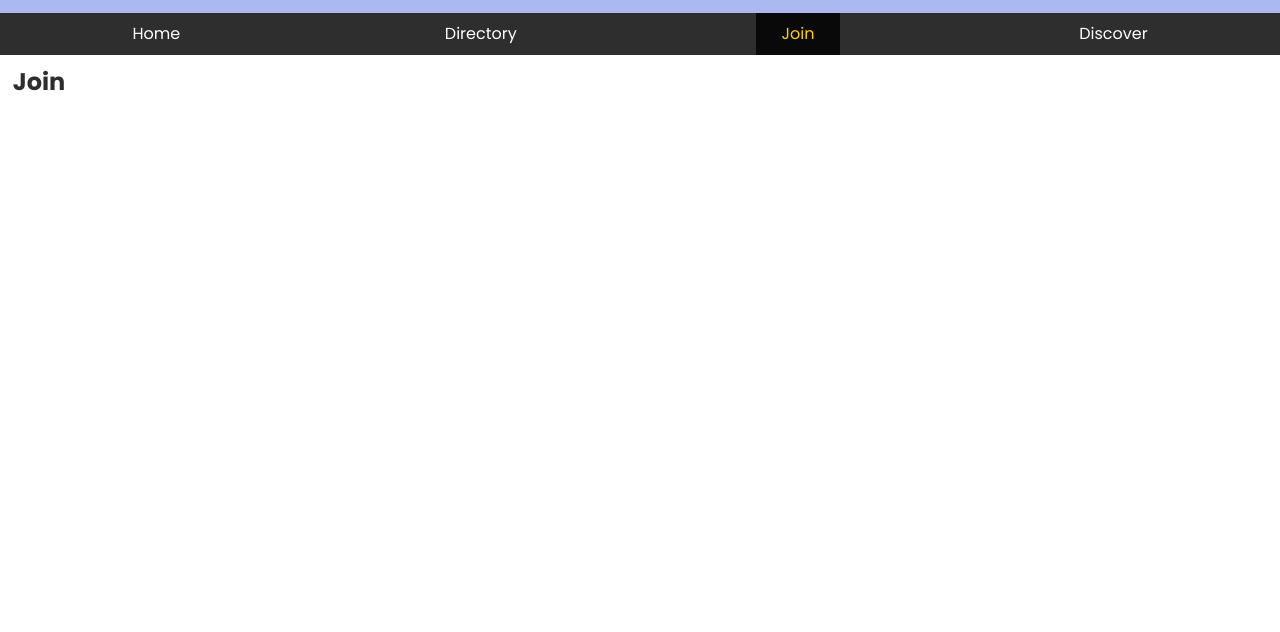
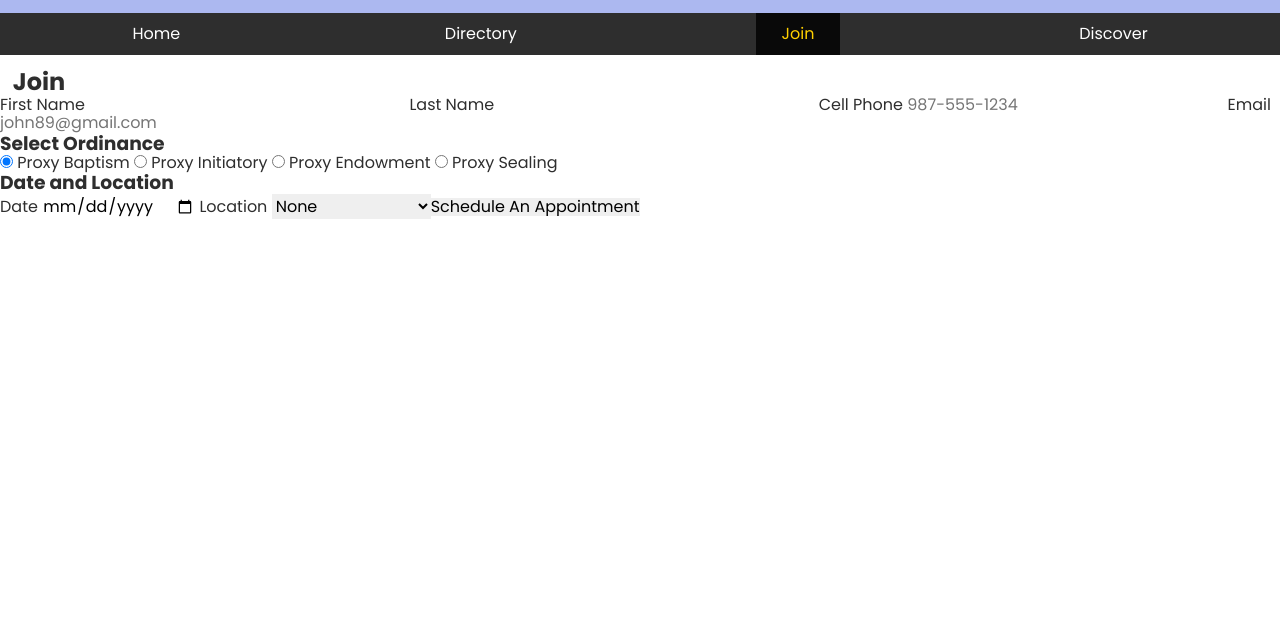
Before and after one commit to jdalmeria-tech/wdd231, a plain HTML site: page chamber/join.html in a window 1280 px wide. Shown: the part 59-691 px from the top of the page. Drawn offline with Linux system fonts and the light colour scheme.

Commit message:
initially set up the structure of the form and the div for the membership cards

```diff
--- a/chamber/join.html
+++ b/chamber/join.html
@@ -57,7 +57,40 @@
   </nav>
   <main>
     <h1 tabindex="0">Join</h1>
-    <div class="joinPage"></div>
+    <div class="joinPage">
+      <div class="form">
+        <form method="GET" action="thankyou.html" class="designOne">
+          <label>First Name <input type="text" name="first" required autocomplete="given-name" title="Your First Name"></label>
+            <label>Last Name <input type="text" name="last" required autocomplete="family-name" title="Your Last Name"></label>
+            <label>Cell Phone <input type="tel" name="phone"  autocomplete="tel" title="A Phone Number with dashes" placeholder="987-555-1234" ></label>
+            <label>Email <input type="email" name="email" required placeholder="john89@gmail.com"  title="Your Email" autocomplete="email"></label>
+
+
+            <h3>Select Ordinance</h3>
+            <label><input type="radio" name="ordinance" value="Baptism" checked> Proxy Baptism</label>
+            <label><input type="radio" name="ordinance" value="Initiatory"> Proxy Initiatory</label>
+            <label><input type="radio" name="ordinance" value="Endowment"> Proxy Endowment</label>
+            <label><input type="radio" name="ordinance" value="Sealing"> Proxy Sealing</label>
+
+
+            <h3>Date and Location</h3>
+            <label>Date <input type="date" name="date" required></label>
+
+            <label>Location
+              <select name="location" required>
+                <option value="">None</option>
+                <option value="Payson">Payson</option>
+                <option value="Orem">Orem</option>
+                <option value="Provo City Center">Provo City Center</option>
+            </label>
+
+            <input type="submit" value="Schedule An Appointment">
+        </form>
+      </div>
+      <div class="membershipCards">
+
+      </div>
+    </div>
   </main>
   <footer>
     <div class="container">
```
Also changed, not shown: chamber/thankyou.html (added).
